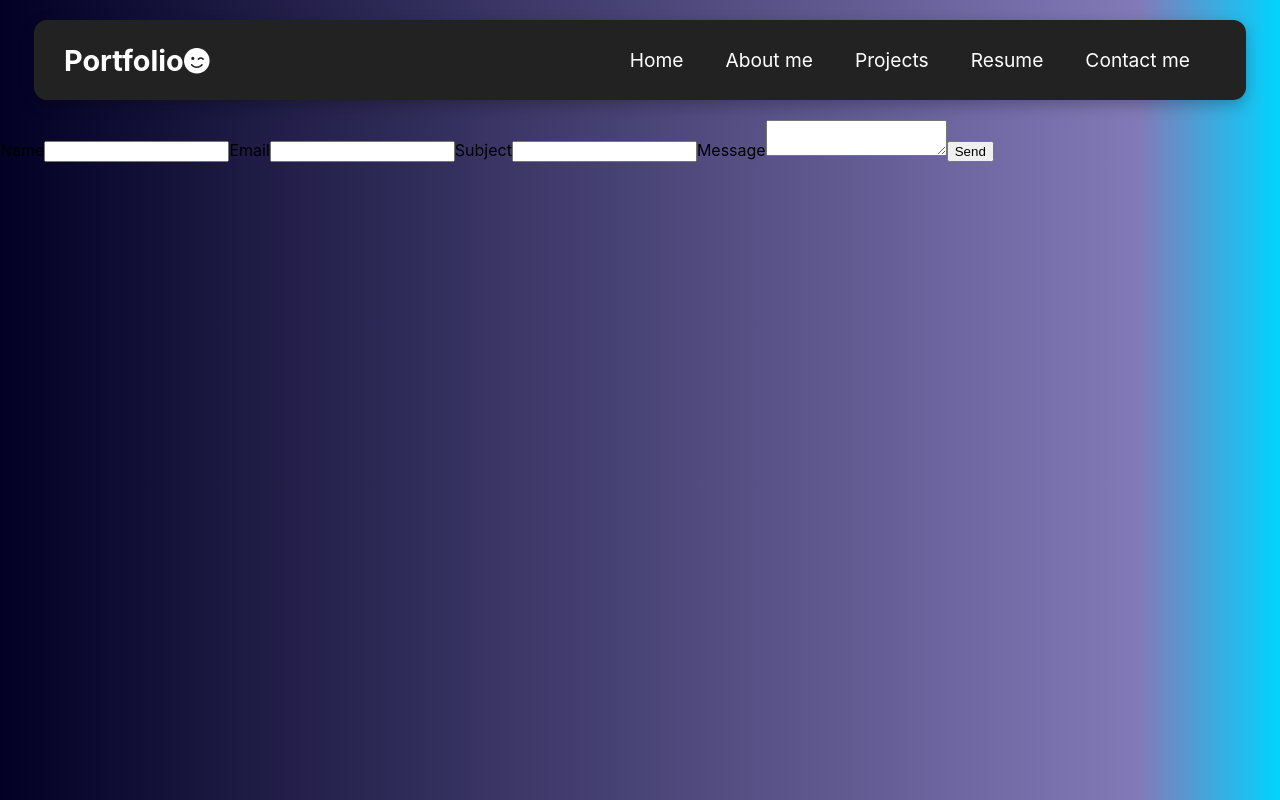
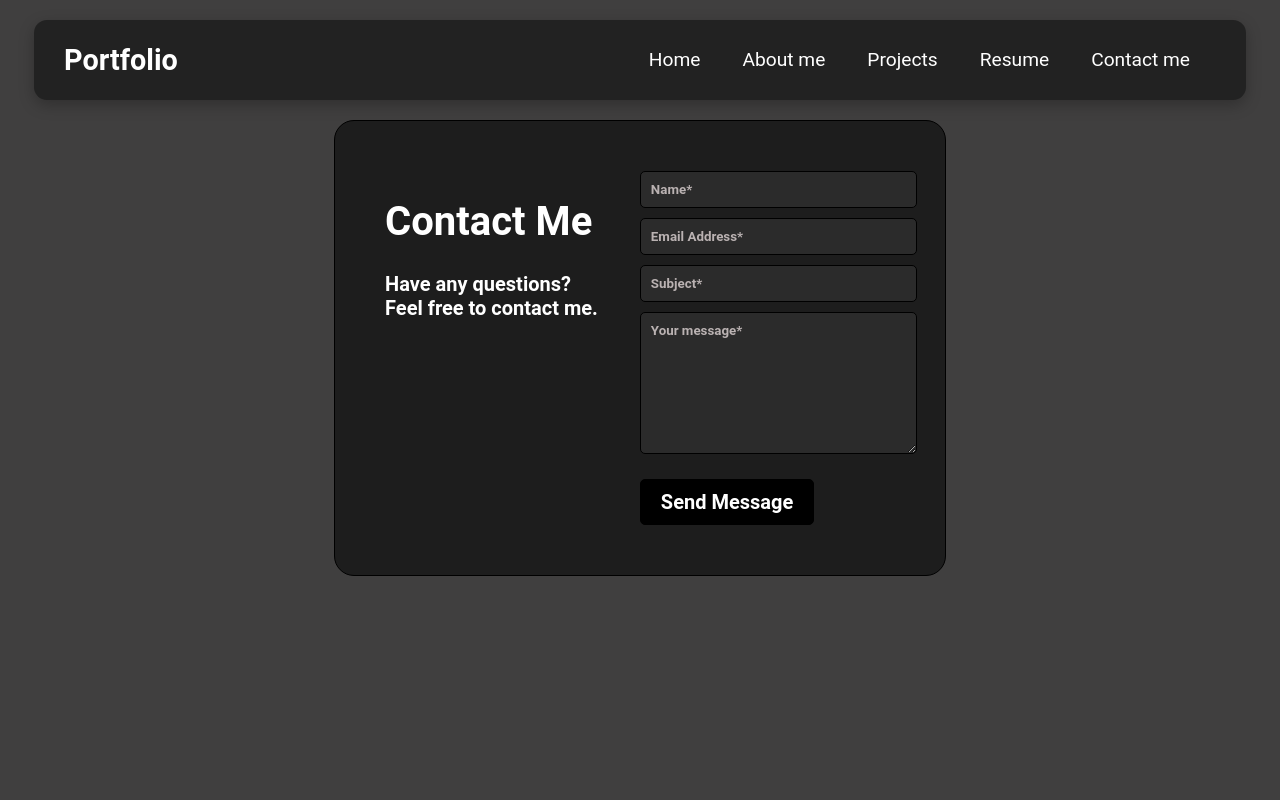
Before and after one commit to nightkuzan/My-Portfolio, a React (Create React App) app: page /contactme in a window 1280 px wide. Built offline with nearby package versions, Linux system fonts and the light colour scheme.

Commit message:
add .nojekyll

```diff
--- a/package.json
+++ b/package.json
@@ -1,6 +1,7 @@
 {
   "name": "nixht-portfolio",
   "version": "0.1.0",
+  "homepage": "https://github.com/nightkuzan/My-Portfolio",
   "private": true,
   "dependencies": {
     "@emailjs/browser": "^3.9.1",
@@ -19,6 +20,9 @@
     "react-icons": "^4.6.0",
     "react-router-dom": "^6.4.3",
     "react-scripts": "5.0.1",
+    "react-swal": "^4.0.0",
+    "sweetalert": "^2.1.2",
+    "sweetalert2": "^11.6.8",
     "web-vitals": "^2.1.4"
   },
   "scripts": {
--- a/src/App.css
+++ b/src/App.css
@@ -1,4 +1,24 @@
 body{
-  background: rgb(2,0,36);
-background: linear-gradient(90deg, rgba(2,0,36,1) 0%, rgba(130,122,184,1) 89%, rgba(0,212,255,1) 100%);
+  background: #403f3f;
 }
+*{
+  font-family: 'Roboto', sans-serif;
+}
+
+.home-title{
+  font-size: 50px;
+  font-weight: 600;
+  color: #000;
+  margin-bottom: 20px;
+}
+
+.home-subtitle{
+  font-size: 20px;
+  font-weight: 600;
+  color: #000;
+  margin-bottom: 20px;
+}
+
+.home-btn{
+  margin-top: 30px;
+}
--- a/src/components/Contactme.js
+++ b/src/components/Contactme.js
@@ -1,6 +1,6 @@
 import React, { useRef } from "react";
 import emailjs from "@emailjs/browser";
-
+import Swal from "sweetalert2";
 const Contactme = () => {
   const form = useRef();
 
@@ -16,28 +16,89 @@ const Contactme = () => {
       )
       .then(
         (result) => {
+          Swal.fire({
+            position: "center",
+            icon: "success",
+            title: "Your message has been sent",
+            showConfirmButton: false,
+            timer: 1500,
+          });
           console.log(result.text);
           console.log("Email sent successfully");
+
         },
         (error) => {
           console.log(error.text);
         }
       );
+    // reset value in from after submit
+    e.target.reset();
   };
 
   return (
     <div className="af-nav">
-      <form ref={form} onSubmit={sendEmail}>
-        <label>Name</label>
-        <input type="text" name="user_name" />
-        <label>Email</label>
-        <input type="email" name="user_email" />
-        <label>Subject</label>
-        <input type="text" name="subject" />
-        <label>Message</label>
-        <textarea name="message" />
-        <input type="submit" value="Send" />
-      </form>
+      <div className="container">
+        <div className="contact-me">
+              <div className="contact-me-left">
+                <h1 className="contact-me-title">Contact Me</h1>
+                <span className="contact-me-subtitle">
+                  Have any questions?
+                  <br/>
+                  Feel free to contact me.
+              </span>
+            </div>
+          <form ref={form} onSubmit={sendEmail}>
+            <div className="row pt-5 mx-auto">
+              <div className="col-8 form-group mx-auto">
+                <input
+                  type="text"
+                  className="form-control"
+                  placeholder="Name*"
+                  name="user_name"
+                  required
+                />
+              </div>
+              <div className="col-8 form-group pt-2 mx-auto">
+                <input
+                  type="email"
+                  className="form-control"
+                  placeholder="Email Address*"
+                  name="user_email"
+                  required
+                />
+              </div>
+              <div className="col-8 form-group pt-2 mx-auto">
+                <input
+                  type="text"
+                  className="form-control"
+                  placeholder="Subject*"
+                  name="subject"
+                  required
+                />
+              </div>
+              <div className="col-8 form-group pt-2 mx-auto">
+                <textarea
+                  className="form-control"
+                  id=""
+                  cols="30"
+                  rows="8"
+                  placeholder="Your message*"
+                  name="message"
+                  required
+                ></textarea>
+              </div>
+              <div className="col-8 pt-3 mx-auto">
+                <input
+                  type="submit"
+                  className="btn btn-info"
+                  value="Send Message"
+                ></input>
+
+              </div>
+            </div>
+          </form>
+        </div>
+      </div>
     </div>
   );
 };
--- a/src/components/Home.js
+++ b/src/components/Home.js
@@ -1,8 +1,20 @@
 function Home(){
     return(
-        <>
-            Home
-        </>
+        <div className="af-nav">
+            <div className="container">
+                <div className="home">
+                    <div className="home-left">
+                        <h1 className="home-title">Hi, I'm <span className="home-title-color">Aekkarit</span></h1>
+                        <span className="home-subtitle">I'm a Full Stack Web Developer</span>
+                        {/* button to contact me page */}
+                        <div className="home-btn">
+                            <a href="/contactme" className="btn btn-outline btn-contact">Contact Me</a>
+                        </div>
+                    </div>
+                </div>
+            </div>
+        </div>
+
     );
 }
 export default Home;
--- a/src/components/Navbar.js
+++ b/src/components/Navbar.js
@@ -3,7 +3,7 @@ import './NavbarStyles.css'
 import { useState } from "react";
 import { FontAwesomeIcon } from '@fortawesome/react-fontawesome'
 
-import { faBars, faTimes,faSmileWink } from '@fortawesome/free-solid-svg-icons'
+import { faBars, faTimes } from '@fortawesome/free-solid-svg-icons'
 function Navbar(){
     const [click, setClick] = useState(false);
     const handleClick = () => setClick(!click);
@@ -11,7 +11,6 @@ function Navbar(){
         <nav className="NavbarItems">
             <h1 className="logo">
                 Portfolio
-                <FontAwesomeIcon icon={faSmileWink} className="logos" />
             </h1>
             <div className="menu-icons"
             onClick={handleClick}>
--- a/src/components/NavbarStyles.css
+++ b/src/components/NavbarStyles.css
@@ -22,10 +22,7 @@
     cursor: pointer;
 }
 
-.logos{
-    margin-right: 0.2rem;
-    font-size: 1.6rem;
-}
+
 
 .nav-menu{
     display: grid;
--- a/src/components/mg-top.css
+++ b/src/components/mg-top.css
@@ -10,3 +10,71 @@
     width: 100%;
     text-align: center;
 }
+
+.contact-me{
+    display: flex;
+    justify-content: center;
+    border: 1px solid #000;
+    border-radius: 20px;
+    width: fit-content;
+    padding: 50px;
+    margin: 0 auto;
+    background: #1d1d1d; ;
+    color: #fff;
+    font-size: 20px;
+    font-weight: 600;
+}
+
+.form-control{
+    width: 100%;
+    margin-bottom: 10px;
+}
+
+.form-control:focus{
+    border-color: #000;
+    box-shadow: none;
+}
+input,textarea{
+    background: #2b2b2b;
+    color: #fff;
+    border: 1px solid #000;
+    border-radius: 5px;
+    padding: 10px;
+    font-weight: 600;
+
+}
+input::placeholder,textarea::placeholder{
+    color: rgb(186, 178, 178);
+}
+input:focus,textarea:focus{
+    background: #2b2b2b;
+    color: #fff;
+}
+.btn{
+    background: #000;
+    color: #fff;
+    border: 1px solid #000;
+    border-radius: 5px;
+    padding: 10px 20px;
+    font-size: 20px;
+    font-weight: 600;
+    margin-top: 10px;
+}
+.btn:hover{
+    background: #fff;
+    color: #000;
+    border: 1px solid #000;
+    border-radius: 5px;
+    padding: 10px 20px;
+    font-size: 20px;
+    font-weight: 600;
+    margin-top: 10px;
+}
+.contact-me-left{
+    width: 50%;
+    margin-right: 20px;
+}
+
+.btn-contact{
+    text-decoration: none;
+}
```
Also changed, not shown: 2 other files (tests, documents, lock files or other folders).
